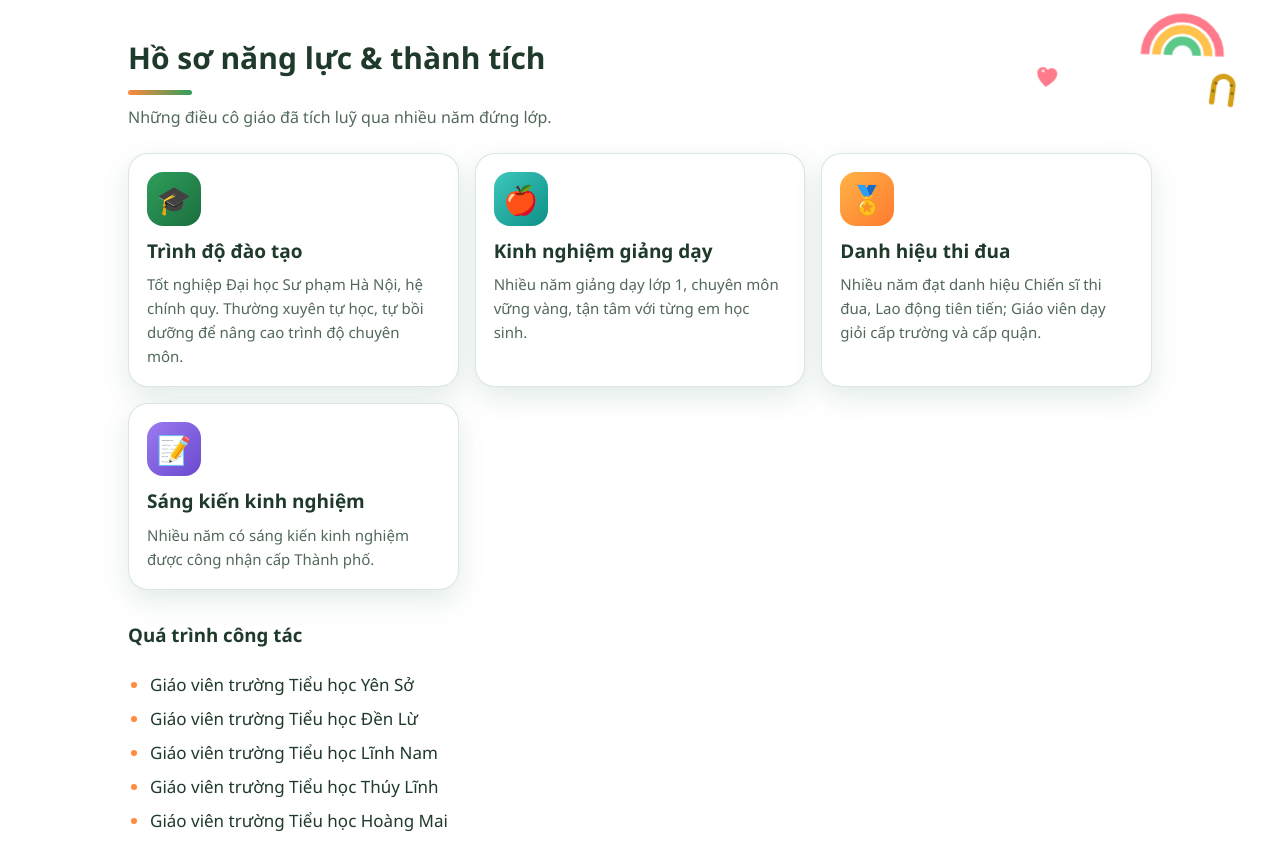
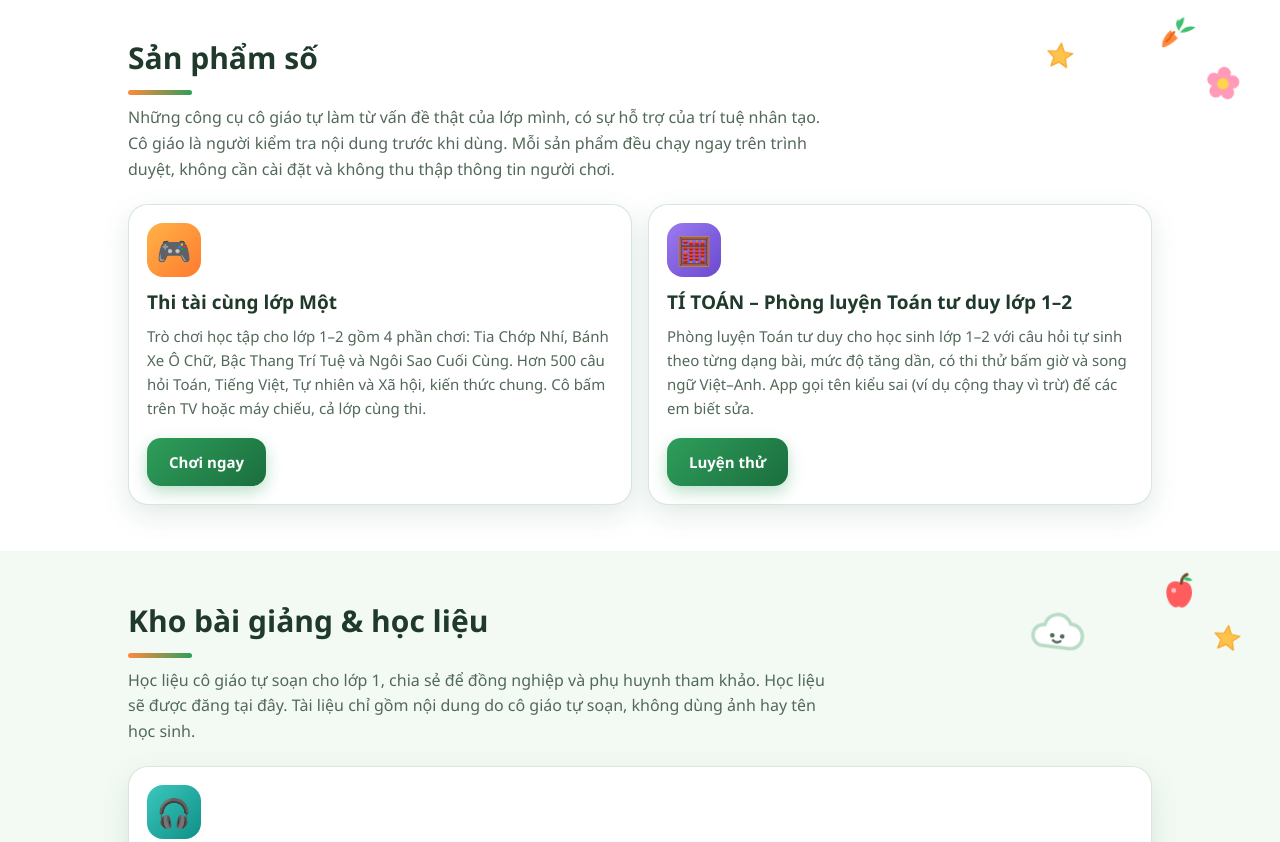
Before and after one commit to dieuthuy78hoangmai-lgtm/DIEUTHUY-HOANGMAI, a plain HTML site: page index.html in a window 1280 px wide. Shown: the part 1027-1869 px from the top of the page. Drawn offline with Linux system fonts and the light colour scheme.

Commit message:
Add files via upload

```diff
--- a/index.html
+++ b/index.html
@@ -83,7 +83,7 @@ section{position:relative;overflow:hidden}
 </defs></svg>
 <header class="menu"><div class="rong">
   <span class="thuonghieu"><svg class="logo-ngua" viewBox="0 0 40 40"><use href="#d-dau-ngua"/></svg>Diệu Thúy · Giáo viên Tiểu học</span>
-  <nav><a href="#gioi-thieu">Giới thiệu</a><a href="#ho-so">Hồ sơ & thành tích</a><a href="#san-pham">Sản phẩm số</a><a href="#bai-giang">Kho bài giảng</a><a href="#lien-he">Liên hệ</a></nav>
+  <nav><a href="#gioi-thieu">Giới thiệu</a><a href="#san-pham">Sản phẩm số</a><a href="#bai-giang">Kho bài giảng</a><a href="#lien-he">Liên hệ</a></nav>
 </div></header>
 
 <div class="hero"><div class="rong">
@@ -149,25 +149,6 @@ section{position:relative;overflow:hidden}
       </div>
 </div></section>
 
-<section id="ho-so"><svg class="deco t1" style="right:4%;top:20px;width:92px" viewBox="0 0 32 20"><use href="#d-cau"/></svg><svg class="deco t2" style="right:17%;top:80px;width:30px" viewBox="0 0 24 24"><use href="#d-tim"/></svg><svg class="deco t3" style="right:3%;top:90px;width:38px" viewBox="0 0 24 24"><use href="#d-sat"/></svg><div class="rong">
-  <h2 class="tieude">Hồ sơ năng lực & thành tích</h2>
-  <p class="mota">Những điều cô giáo đã tích luỹ qua nhiều năm đứng lớp.</p>
-  <div class="luoi">
-    <div class="the"><div class="bieu b1">🎓</div><h3>Trình độ đào tạo</h3><p>Tốt nghiệp Đại học Sư phạm Hà Nội, hệ chính quy. Thường xuyên tự học, tự bồi dưỡng để nâng cao trình độ chuyên môn.</p></div>
-    <div class="the"><div class="bieu b3">🍎</div><h3>Kinh nghiệm giảng dạy</h3><p>Nhiều năm giảng dạy lớp 1, chuyên môn vững vàng, tận tâm với từng em học sinh.</p></div>
-    <div class="the"><div class="bieu b2">🏅</div><h3>Danh hiệu thi đua</h3><p>Nhiều năm đạt danh hiệu Chiến sĩ thi đua, Lao động tiên tiến; Giáo viên dạy giỏi cấp trường và cấp quận.</p></div>
-    <div class="the"><div class="bieu b4">📝</div><h3>Sáng kiến kinh nghiệm</h3><p>Nhiều năm có sáng kiến kinh nghiệm được công nhận cấp Thành phố.</p></div>
-  </div>
-  <h3 style="margin-top:30px">Quá trình công tác</h3>
-  <ul class="cong-tac">
-    <li>Giáo viên trường Tiểu học Yên Sở</li>
-    <li>Giáo viên trường Tiểu học Đền Lừ</li>
-    <li>Giáo viên trường Tiểu học Lĩnh Nam</li>
-    <li>Giáo viên trường Tiểu học Thúy Lĩnh</li>
-    <li>Giáo viên trường Tiểu học Hoàng Mai</li>
-  </ul>
-</div></section>
-
 <section id="san-pham"><svg class="deco t1" style="right:6%;top:24px;width:46px" viewBox="0 0 24 24"><use href="#d-carot"/></svg><svg class="deco t2" style="right:16%;top:60px;width:30px" viewBox="0 0 24 24"><use href="#d-sao"/></svg><svg class="deco t3" style="right:3%;top:84px;width:38px" viewBox="0 0 24 24"><use href="#d-hoa"/></svg><div class="rong">
   <h2 class="tieude">Sản phẩm số</h2>
   <p class="mota">Những công cụ cô giáo tự làm từ vấn đề thật của lớp mình, có sự hỗ trợ của trí tuệ nhân tạo. Cô giáo là người kiểm tra nội dung trước khi dùng. Mỗi sản phẩm đều chạy ngay trên trình duyệt, không cần cài đặt và không thu thập thông tin người chơi.</p>
```
